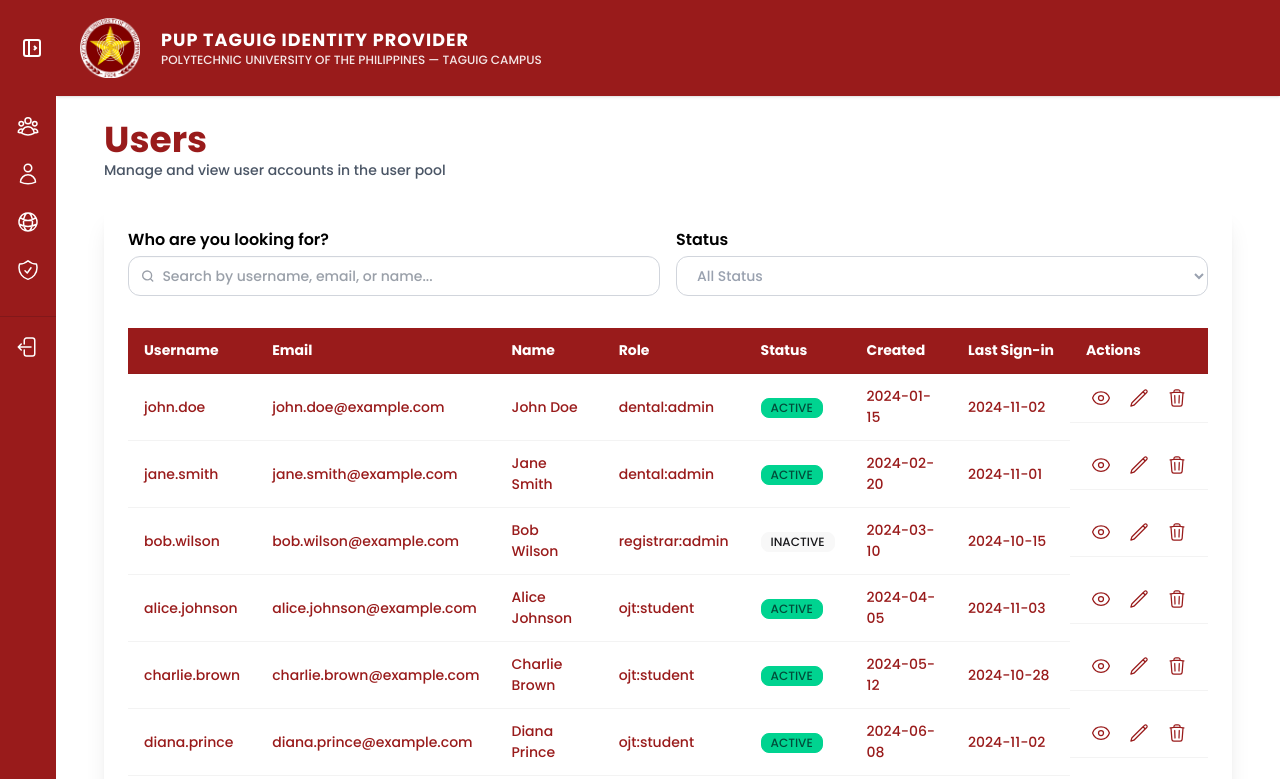
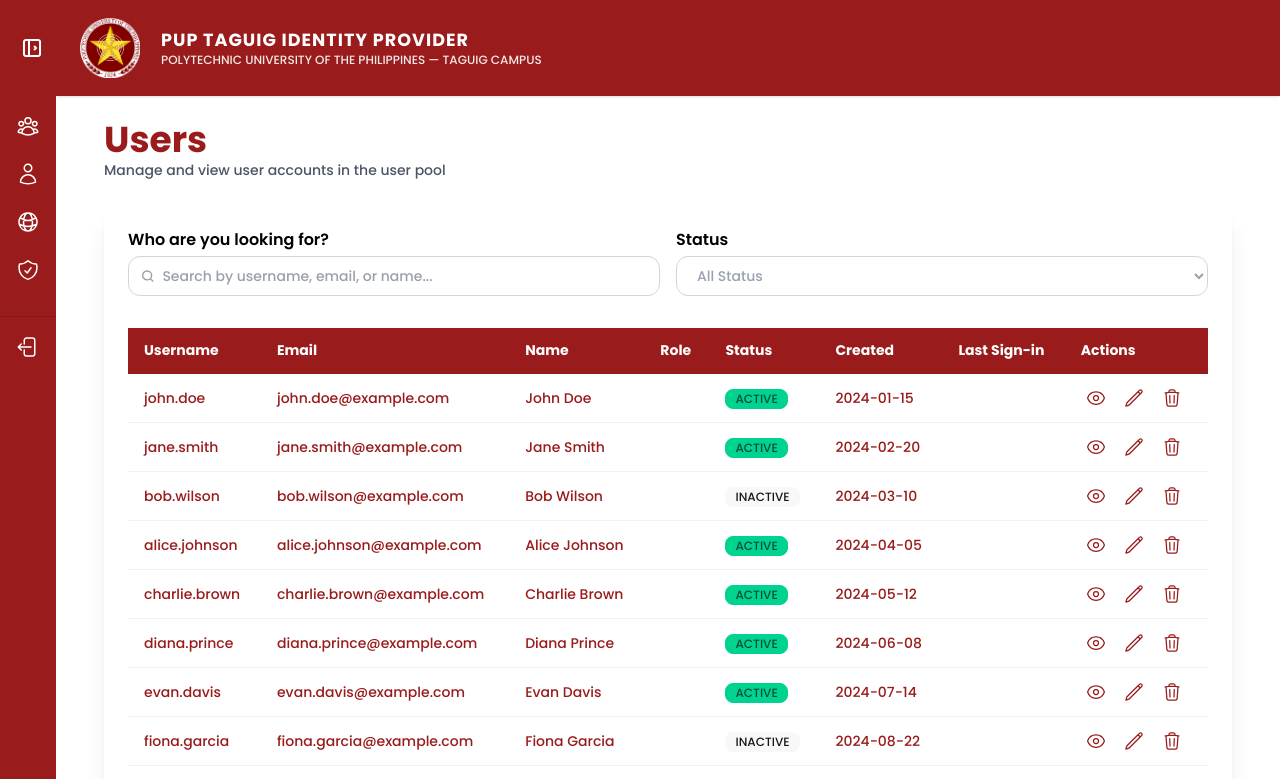
Before and after one commit to efondo-aaronkyle/Identity-Provider-and-One-Portal, a React (Vite) app: page /idp/user-pool in a window 1280 px wide. Shown: the top 779 px of the page. Built offline with nearby package versions, Linux system fonts and the light colour scheme.

Commit message:
fix userpool dummy data

```diff
--- a/src/features/idp/data/UserPoolData.js
+++ b/src/features/idp/data/UserPoolData.js
@@ -4,164 +4,164 @@ export const userPoolData = [
     username: "john.doe",
     email: "john.doe@example.com",
     name: "John Doe",
-    role: "dental:admin",
+    roleId: 1,
+    roles: ["dental:admin"],
     status: "ACTIVE",
     emailVerified: true,
     createdAt: "2024-01-15",
-    lastSignIn: "2024-11-02",
   },
   {
     id: "usr_002",
     username: "jane.smith",
     email: "jane.smith@example.com",
     name: "Jane Smith",
-    role: "dental:admin",
+    roleId: 3,
+    roles: ["registrar:admin"],
     status: "ACTIVE",
     emailVerified: true,
     createdAt: "2024-02-20",
-    lastSignIn: "2024-11-01",
   },
   {
     id: "usr_003",
     username: "bob.wilson",
     email: "bob.wilson@example.com",
     name: "Bob Wilson",
-    role: "registrar:admin",
+    roleId: 3,
+    roles: ["registrar:admin"],
     status: "INACTIVE",
     emailVerified: false,
     createdAt: "2024-03-10",
-    lastSignIn: "2024-10-15",
   },
   {
     id: "usr_004",
     username: "alice.johnson",
     email: "alice.johnson@example.com",
     name: "Alice Johnson",
-    role: "ojt:student",
+    roleId: 2,
+    roles: ["ojt:student"],
     status: "ACTIVE",
     emailVerified: true,
     createdAt: "2024-04-05",
-    lastSignIn: "2024-11-03",
   },
   {
     id: "usr_005",
     username: "charlie.brown",
     email: "charlie.brown@example.com",
     name: "Charlie Brown",
-    role: "ojt:student",
+    roleId: 2,
+    roles: ["ojt:student"],
     status: "ACTIVE",
     emailVerified: true,
     createdAt: "2024-05-12",
-    lastSignIn: "2024-10-28",
   },
   {
     id: "usr_006",
     username: "diana.prince",
     email: "diana.prince@example.com",
     name: "Diana Prince",
-    role: "ojt:student",
+    roleId: 2,
+    roles: ["ojt:student"],
     status: "ACTIVE",
     emailVerified: true,
     createdAt: "2024-06-08",
-    lastSignIn: "2024-11-02",
   },
   {
     id: "usr_007",
     username: "evan.davis",
     email: "evan.davis@example.com",
     name: "Evan Davis",
-    role: "ojt:student",
+    roleId: 2,
+    roles: ["ojt:student"],
     status: "ACTIVE",
     emailVerified: false,
     createdAt: "2024-07-14",
-    lastSignIn: "2024-10-25",
   },
   {
     id: "usr_008",
     username: "fiona.garcia",
     email: "fiona.garcia@example.com",
     name: "Fiona Garcia",
-    role: "ojt:student",
+    roleId: 2,
+    roles: ["ojt:student"],
     status: "INACTIVE",
     emailVerified: true,
     createdAt: "2024-08-22",
-    lastSignIn: "2024-09-30",
   },
   {
     id: "usr_009",
     username: "george.miller",
     email: "george.miller@example.com",
     name: "George Miller",
-    role: "ojt:student",
+    roleId: 2,
+    roles: ["ojt:student"],
     status: "ACTIVE",
     emailVerified: true,
     createdAt: "2024-09-03",
-    lastSignIn: "2024-11-01",
   },
   {
     id: "usr_010",
     username: "hannah.lee",
     email: "hannah.lee@example.com",
     name: "Hannah Lee",
-    role: "registrar:admin",
+    roleId: 3,
+    roles: ["registrar:admin"],
     status: "ACTIVE",
     emailVerified: true,
     createdAt: "2024-10-11",
-    lastSignIn: "2024-11-03",
   },
   {
     id: "usr_011",
     username: "isaac.thomas",
     email: "isaac.thomas@example.com",
     name: "Isaac Thomas",
-    role: "dental:admin",
+    roleId: 1,
+    roles: ["dental:admin"],
     status: "ACTIVE",
     emailVerified: false,
     createdAt: "2024-10-18",
-    lastSignIn: "2024-10-30",
   },
   {
     id: "usr_012",
     username: "julia.martinez",
     email: "julia.martinez@example.com",
     name: "Julia Martinez",
-    role: "registrar:admin",
+    roleId: 3,
+    roles: ["registrar:admin"],
     status: "INACTIVE",
     emailVerified: true,
     createdAt: "2024-10-25",
-    lastSignIn: "2024-10-20",
   },
   {
     id: "usr_013",
     username: "kevin.anderson",
     email: "kevin.anderson@example.com",
     name: "Kevin Anderson",
-    role: "ojt:student",
+    roleId: 2,
+    roles: ["ojt:student"],
     status: "ACTIVE",
     emailVerified: true,
     createdAt: "2024-11-01",
-    lastSignIn: "2024-11-03",
   },
   {
     id: "usr_014",
     username: "laura.taylor",
     email: "laura.taylor@example.com",
     name: "Laura Taylor",
-    role: "ojt:student",
+    roleId: 2,
+    roles: ["ojt:student"],
     status: "INACTIVE",
     emailVerified: false,
     createdAt: "2024-11-02",
-    lastSignIn: "2024-11-02",
   },
   {
     id: "usr_015",
     username: "michael.white",
     email: "michael.white@example.com",
     name: "Michael White",
-    role: "ojt:student",
+    roleId: 2,
+    roles: ["ojt:student"],
     status: "ACTIVE",
     emailVerified: true,
     createdAt: "2024-11-03",
-    lastSignIn: "2024-11-03",
   },
 ];
```
